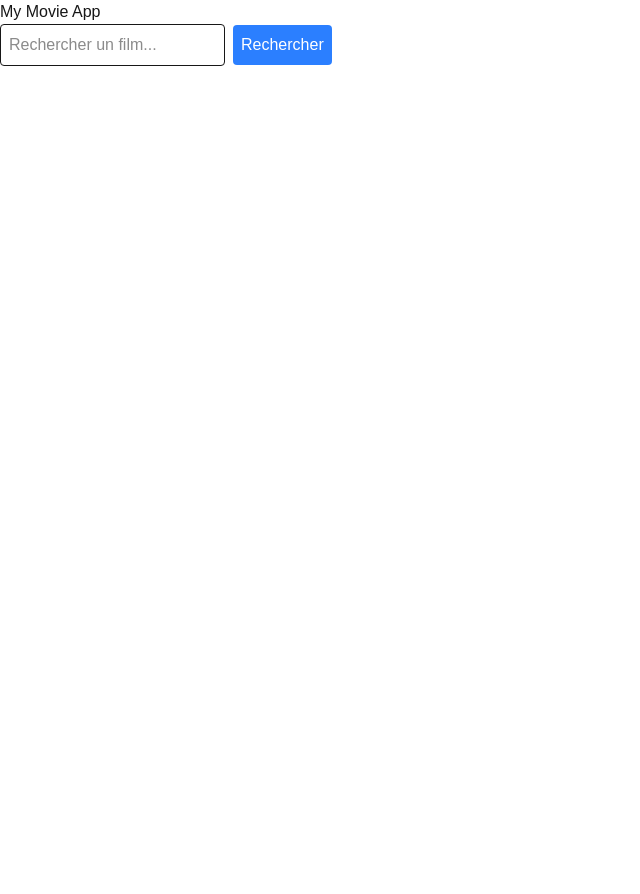
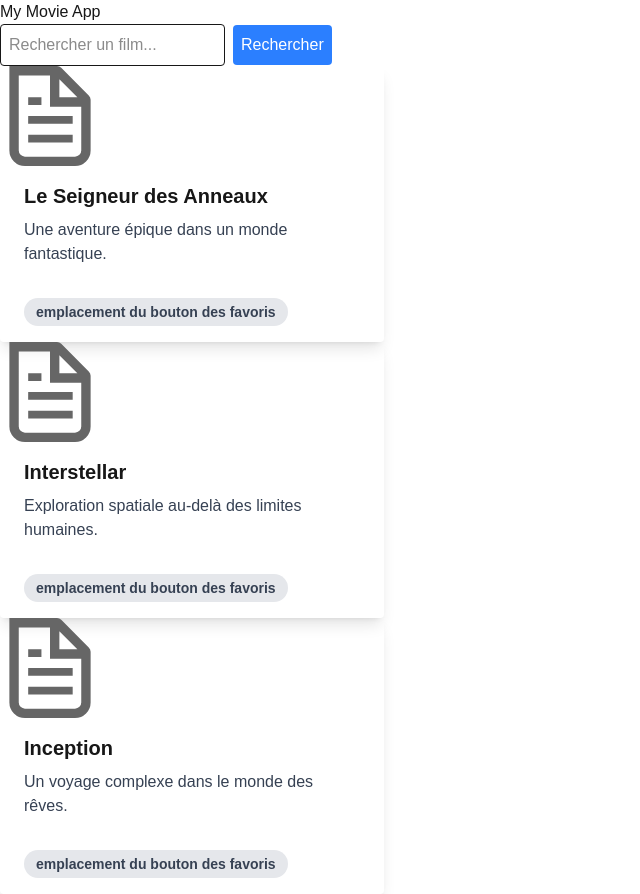
Before and after one commit to SeanAnica/react-prepa-certif, a Next.js app: page / in a window 1280 px wide. Shown: the whole page, without its empty margins (0-640 px from the left). Before the commit the page ends 800 px from the top, so only its background shows below. Built offline with nearby package versions, Linux system fonts and the light colour scheme.

Commit message:
feat: add movie list and add link to movie details in card

```diff
--- a/src/app/components/MovieCard.tsx
+++ b/src/app/components/MovieCard.tsx
@@ -1,6 +1,7 @@
 'use client';
 import Image from 'next/image';
 import { Movie } from '../interfaces/movie.interface';
+import Link from 'next/link';
 
 export type MovieCardProps = {
   movie: Movie;
@@ -15,7 +16,11 @@ export default function MovieCard({ movie }: MovieCardProps) {
     <div className="max-w-sm rounded overflow-hidden shadow-lg">
       <Image src="/file.svg" width={100} height={100} alt="Affiche du film" />
       <div className="px-6 py-4">
-        <div className="font-bold text-xl mb-2">{movie.title}</div>
+        <div className="font-bold text-xl mb-2">
+          <Link href={`/movies/${movie.id}`} className="hover:text-blue-600">
+            {movie.title}
+          </Link>
+        </div>
         <p className="text-gray-700 text-base">{movie.description}</p>
       </div>
       <div className="px-6 pt-4 pb-2">
--- a/src/app/components/MovieList.tsx
+++ b/src/app/components/MovieList.tsx
@@ -0,0 +1,20 @@
+'use client';
+
+import { Movie } from '../interfaces/movie.interface';
+import MovieCard from './MovieCard';
+
+export type MovieListProps = {
+  movies: Movie[];
+};
+
+/**
+ * @param movies liste des films à afficher
+ * @returns liste des cards représentant les films.
+ */
+export default function MovieList({ movies }: MovieListProps) {
+  const movieListItems = movies.map((movie) => (
+    <MovieCard key={movie.id} movie={movie} />
+  ));
+
+  return <div>{movieListItems}</div>;
+}
--- a/src/app/page.tsx
+++ b/src/app/page.tsx
@@ -2,6 +2,7 @@
 import { useEffect, useState } from 'react';
 import SearchBar from './components/SearchBar';
 import { Movie } from './interfaces/movie.interface';
+import MovieList from './components/MovieList';
 
 /**
  * @returns Accueil avec la liste des films et barre de recherche.
@@ -33,6 +34,7 @@ export default function Home() {
     <>
       <h1>My Movie App</h1>
       <SearchBar onSearch={handleSearch} />
+      <MovieList movies={filteredMovies} />
     </>
   );
 }
```
